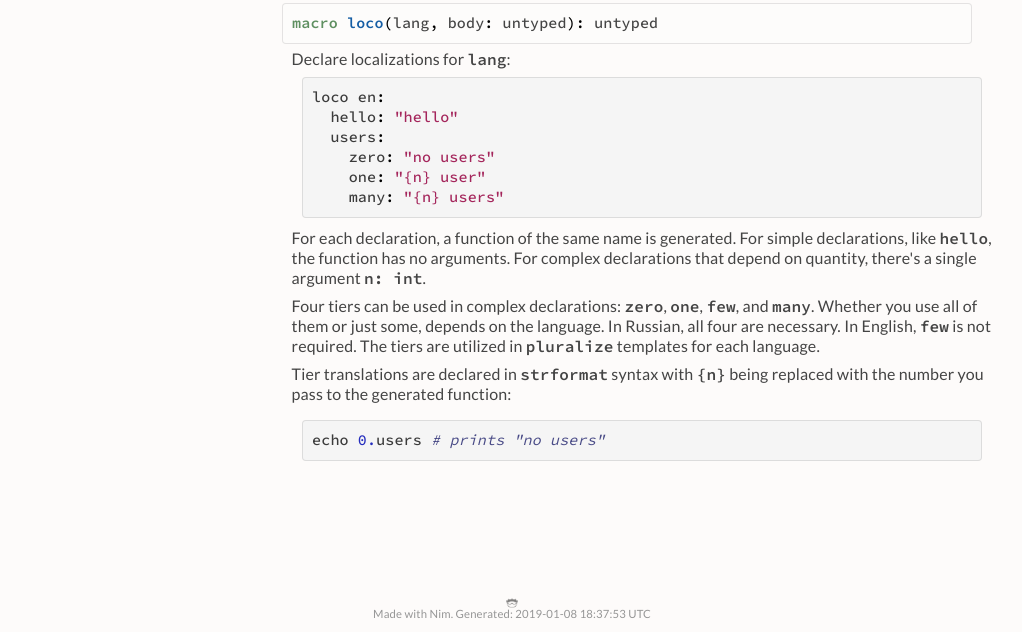
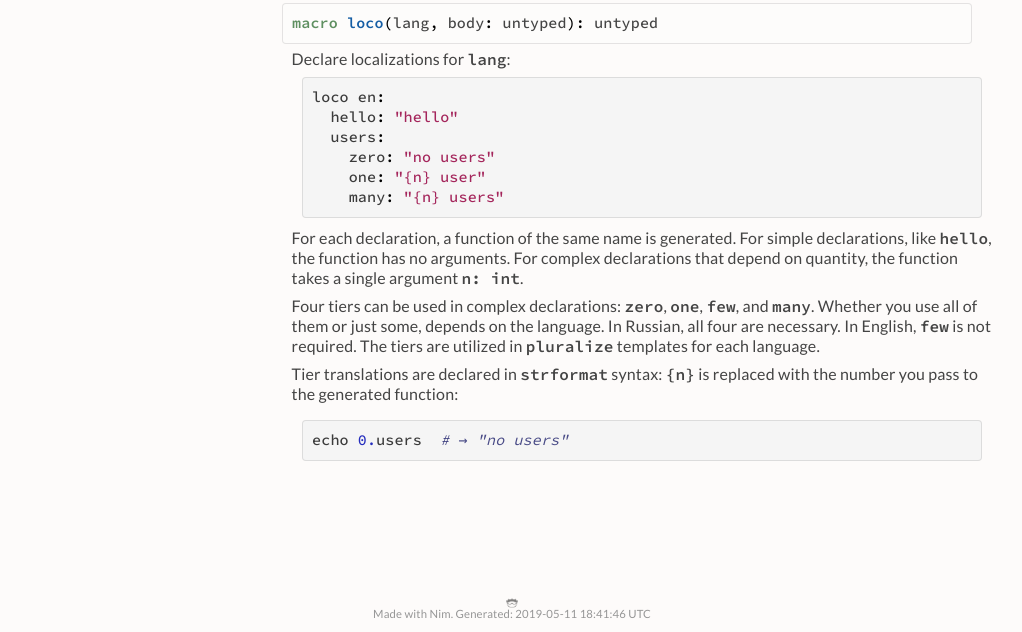
Before and after one commit to moigagoo/loco, a plain HTML site: page loco.html in a window 1280 px wide. Shown: the part 280-912 px from the top of the page, without its empty margins (128-1150 px from the left). Drawn offline with Linux system fonts and the light colour scheme; a script that the page names is missing.

Commit message:
Deploy moigagoo/loco to github.com/moigagoo/loco.git:gh-pages

```diff
--- a/loco.html
+++ b/loco.html
@@ -1264,10 +1264,10 @@ Declare localizations for <tt class="docutils literal"><span class="pre">lang</s
   <span class="Identifier">users</span><span class="Punctuation">:</span>
     <span class="Identifier">zero</span><span class="Punctuation">:</span> <span class="StringLit">&quot;no users&quot;</span>
     <span class="Identifier">one</span><span class="Punctuation">:</span> <span class="StringLit">&quot;{n} user&quot;</span>
-    <span class="Identifier">many</span><span class="Punctuation">:</span> <span class="StringLit">&quot;{n} users&quot;</span></pre><p>For each declaration, a function of the same name is generated. For simple declarations, like <tt class="docutils literal"><span class="pre">hello</span></tt>, the function has no arguments. For complex declarations that depend on quantity, there's a single argument <tt class="docutils literal"><span class="pre">n: int</span></tt>.</p>
+    <span class="Identifier">many</span><span class="Punctuation">:</span> <span class="StringLit">&quot;{n} users&quot;</span></pre><p>For each declaration, a function of the same name is generated. For simple declarations, like <tt class="docutils literal"><span class="pre">hello</span></tt>, the function has no arguments. For complex declarations that depend on quantity, the function takes a single argument <tt class="docutils literal"><span class="pre">n: int</span></tt>.</p>
 <p>Four tiers can be used in complex declarations: <tt class="docutils literal"><span class="pre">zero</span></tt>, <tt class="docutils literal"><span class="pre">one</span></tt>, <tt class="docutils literal"><span class="pre">few</span></tt>, and <tt class="docutils literal"><span class="pre">many</span></tt>. Whether you use all of them or just some, depends on the language. In Russian, all four are necessary. In English, <tt class="docutils literal"><span class="pre">few</span></tt> is not required. The tiers are utilized in <tt class="docutils literal"><span class="pre">pluralize</span></tt> templates for each language.</p>
-<p>Tier translations are declared in <tt class="docutils literal"><span class="pre">strformat</span></tt> syntax with <tt class="docutils literal"><span class="pre">{n}</span></tt> being replaced with the number you pass to the generated function:</p>
-<pre class="listing"><span class="Identifier">echo</span> <span class="FloatNumber">0.</span><span class="Identifier">users</span> <span class="Comment"># prints &quot;no users&quot;</span></pre>
+<p>Tier translations are declared in <tt class="docutils literal"><span class="pre">strformat</span></tt> syntax: <tt class="docutils literal"><span class="pre">{n}</span></tt> is replaced with the number you pass to the generated function:</p>
+<pre class="listing"><span class="Identifier">echo</span> <span class="FloatNumber">0.</span><span class="Identifier">users</span>  <span class="Comment"># → &quot;no users&quot;</span></pre>
 
 </dd>
 
@@ -1280,7 +1280,7 @@ Declare localizations for <tt class="docutils literal"><span class="pre">lang</s
       <div class="twelve-columns footer">
         <span class="nim-sprite"></span>
         <br/>
-        <small>Made with Nim. Generated: 2019-01-08 18:37:53 UTC</small>
+        <small>Made with Nim. Generated: 2019-05-11 18:41:46 UTC</small>
       </div>
     </div>
   </div>
```
Also changed, not shown: 4 other files.
